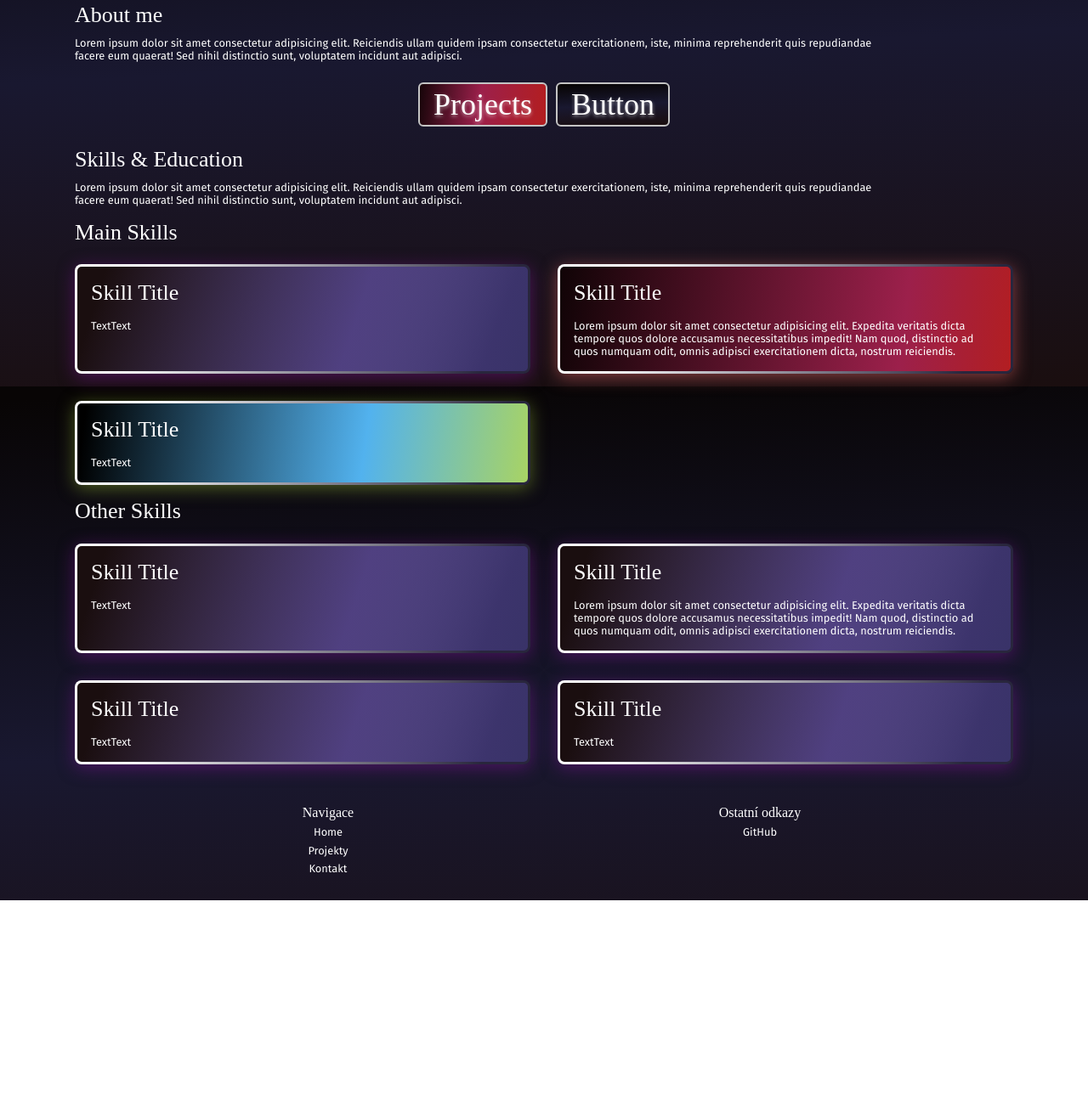
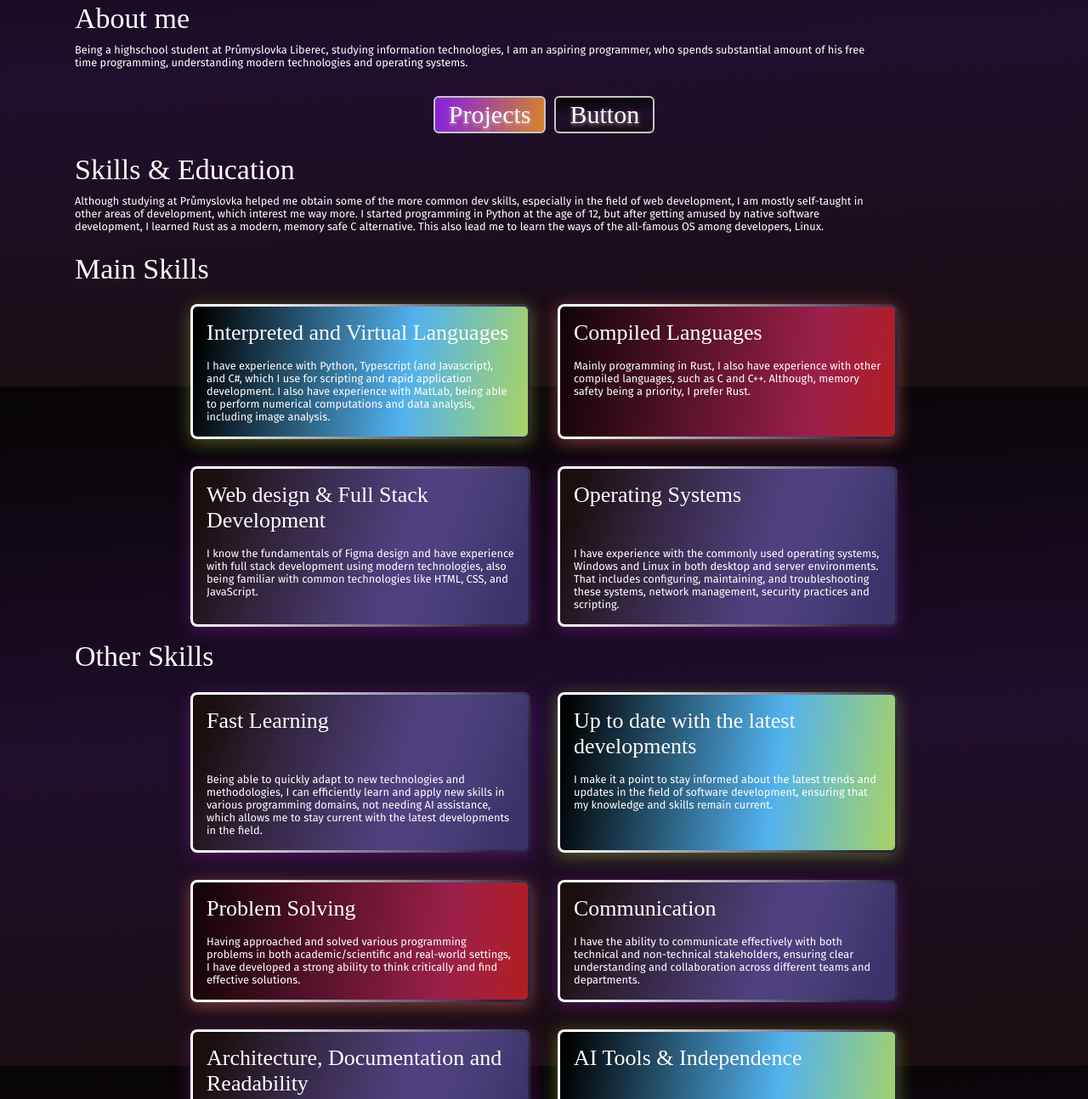
Before and after one commit to pslib-cz/2025-p2a-web-volny-projekt-jan-wiener, a website built with Vite: page index.html in a window 1280 px wide. Shown: the part 345-1639 px from the top of the page at 85% size. Before the commit the page ends 1405 px from the top, so only its background shows below. Built offline with nearby package versions, Linux system fonts and the light colour scheme; a web font is replaced by a local one.

Commit message:
Content additions

```diff
--- a/index.html
+++ b/index.html
@@ -66,13 +66,11 @@
 
 
         <div class="content-section">
-            <p class="text text--heading">About me</p>
-            <p>Lorem ipsum dolor sit amet consectetur adipisicing elit. Reiciendis ullam quidem ipsam consectetur
-                exercitationem, iste, minima reprehenderit quis repudiandae facere eum quaerat! Sed nihil distinctio
-                sunt, voluptatem incidunt aut adipisci.</p>
+            <p class="text text--heading enlarge">About me</p>
+            <p>Being a highschool student at Průmyslovka Liberec, studying information technologies, I am an aspiring programmer, who spends substantial amount of his free time programming, understanding modern technologies and operating systems.</p>
         </div>
         <div class="content-actions">
-            <a href="./projects.html" class="button button--primary">
+            <a href="./projects.html" class="button button--orange">
                 <p class="text text--heading">Projects</p>
             </a>
             <a href="#" class="button button--secondary">
@@ -81,75 +79,95 @@
         </div>
 
         <div class="content-section">
-            <p class="text text--heading">Skills & Education</p>
-            <p>Lorem ipsum dolor sit amet consectetur adipisicing elit. Reiciendis ullam quidem ipsam consectetur
-                exercitationem, iste, minima reprehenderit quis repudiandae facere eum quaerat! Sed nihil distinctio
-                sunt, voluptatem incidunt aut adipisci.</p>
+            <p class="text text--heading enlarge">Skills & Education</p>
+            <p>Although studying at Průmyslovka helped me obtain some of the more common dev skills, especially in the field of web development, I am mostly self-taught in other areas of development, which interest me way more. I started programming in Python at the age of 12, but after getting amused by native software development, I learned Rust as a modern, memory safe C alternative. This also lead me to learn the ways of the all-famous OS among developers, Linux.</p>
         </div>
 
 
         <p class="text text--heading skills__title enlarge">Main Skills</p>
         <div class="skills">
-            <div class="skills__item skills__item--neutral">
-                <p class="text text--heading">Skill Title</p>
-                <p>TextText</p>
+            <div class="skills__item skills__item--info">
+                <p class="text text--heading">Interpreted and Virtual Languages</p>
+                <p>I have experience with Python, Typescript (and Javascript), and C#, which I use for scripting and rapid application development. I also have experience with MatLab, being able to perform numerical computations and data analysis, including image analysis.</p>
             </div>
             <div class="skills__item skills__item--accent">
-                <p class="text text--heading">Skill Title</p>
-                <p>Lorem ipsum dolor sit amet consectetur adipisicing elit. Expedita veritatis dicta tempore quos dolore
-                    accusamus necessitatibus impedit! Nam quod, distinctio ad quos numquam odit, omnis adipisci
-                    exercitationem dicta, nostrum reiciendis.</p>
+                <p class="text text--heading">Compiled Languages</p>
+                <p>Mainly programming in Rust, I also have experience with other compiled languages, such as C and C++. Although, memory safety being a priority, I prefer Rust.</p>
             </div>
-            <div class="skills__item skills__item--info">
-                <p class="text text--heading">Skill Title</p>
-                <p>TextText</p>
+            <div class="skills__item skills__item--neutral">
+                <p class="text text--heading">Web design & Full Stack Development</p>
+                <p>I know the fundamentals of Figma design and have experience with full stack development using modern technologies, also being familiar with common technologies like HTML, CSS, and JavaScript.</p>
+            </div>
+            <div class="skills__item skills__item--neutral">
+                <p class="text text--heading">Operating Systems</p>
+                <p>I have experience with the commonly used operating systems, Windows and Linux in both desktop and server environments. That includes configuring, maintaining, and troubleshooting these systems, network management, security practices and scripting.</p>
             </div>
         </div>
 
         <p class="text text--heading skills__title enlarge">Other Skills</p>
         <div class="skills">
             <div class="skills__item skills__item--neutral">
-                <p class="text text--heading">Skill Title</p>
-                <p>TextText</p>
+                <p class="text text--heading">Fast Learning</p>
+                <p>Being able to quickly adapt to new technologies and methodologies, I can efficiently learn and apply new skills in various programming domains, not needing AI assistance, which allows me to stay current with the latest developments in the field.</p>
+            </div>
+            <div class="skills__item skills__item--info">
+                <p class="text text--heading">Up to date with the latest developments</p>
+                <p>I make it a point to stay informed about the latest trends and updates in the field of software development, ensuring that my knowledge and skills remain current.</p>
+            </div>
+            <div class="skills__item skills__item--accent">
+                <p class="text text--heading">Problem Solving</p>
+                <p>Having approached and solved various programming problems in both academic/scientific and real-world settings, I have developed a strong ability to think critically and find effective solutions.</p>
+                <!-- <p>I possess strong problem-solving skills, enabling me to approach complex challenges with a logical and systematic mindset, ultimately leading to effective solutions.</p> -->
             </div>
             <div class="skills__item skills__item--neutral">
-                <p class="text text--heading">Skill Title</p>
-                <p>Lorem ipsum dolor sit amet consectetur adipisicing elit. Expedita veritatis dicta tempore quos dolore
-                    accusamus necessitatibus impedit! Nam quod, distinctio ad quos numquam odit, omnis adipisci
-                    exercitationem dicta, nostrum reiciendis.</p>
+                <p class="text text--heading">Communication</p>
+                <p>I have the ability to communicate effectively with both technical and non-technical stakeholders, ensuring clear understanding and collaboration across different teams and departments.</p>
             </div>
             <div class="skills__item skills__item--neutral">
-                <p class="text text--heading">Skill Title</p>
-                <p>TextText</p>
+                <p class="text text--heading">Architecture, Documentation and Readability</p>
+                <p>I have the ability to design and implement well-structured, maintainable code, along with creating comprehensive documentation that enhances readability and facilitates collaboration.</p>
             </div>
-            <div class="skills__item skills__item--neutral">
-                <p class="text text--heading">Skill Title</p>
-                <p>TextText</p>
+            <div class="skills__item skills__item--info">
+                <p class="text text--heading">AI Tools & Independence</p>
+                <p>Though proficient in using AI tools, I pride myself in using them as a supplement to my own skills and knowledge, rather than relying on them entirely, avoiding over-reliance to prevent boilerplate code and obscure problems.</p>
+                <!-- <p>I have the ability to design and implement well-structured, maintainable code, along with creating comprehensive documentation that enhances readability and facilitates collaboration.</p> -->
             </div>
         </div>
 
 
 
         <footer>
+            <div class="footer__grid">
                 <div class="site-footer__column">
-                <p class="text text--label">Navigace</p>
+                    <p class="text text--label">Navigation</p>
                     <a href="index.html">
                         <p>Home</p>
                     </a>
                     <a href="projects.html">
-                    <p>Projekty</p>
+                        <p>Projects</p>
                     </a>
                     <a href="contact.html">
-                    <p>Kontakt</p>
+                        <p>Contact me</p>
                     </a>
                 </div>
                 <div class="site-footer__column">
-                <p class="text text--label">Ostatní odkazy</p>
+                    <p class="text text--label">Other Links</p>
                     <a href="https://github.com" target="_blank">
                         <p>GitHub</p>
                     </a>
                 </div>
+
+                <div class="site-footer__column">
+                    <p class="text text--label">Contact</p>
+                    <p>jan.wiener@outlook.cz</p>
+
+                </div>
+
+            </div>
+            <p>© 2026 Jan Wiener. All rights reserved.</p>
+
         </footer>
+
 
 
 
--- a/src/swiper_script.js
+++ b/src/swiper_script.js
@@ -6,11 +6,11 @@ import 'swiper/css/bundle';
 
 
 const swiper = new Swiper('.swiper', {
-  slidesPerView: 2,
+  slidesPerView: 1,
   speed: 200,
   centeredSlides: true,
   loop: true,
-  effect: "flip",
+  effect: "slide",
   navigation: {
     nextEl: ".swiper-button-next",
     prevEl: ".swiper-button-prev"
--- a/styles/base.css
+++ b/styles/base.css
@@ -1,6 +1,6 @@
 :root {
     --TextGradient: radial-gradient(116.06% 44.1% at 51.14% 71.81%, #FFF 0%, #B0B0B0 100%);
-    --Gradient-Background: linear-gradient(177deg, #080505 2.07%, #191830 51.24%, #1A0E0F 100%);
+    --Gradient-Background: linear-gradient(177deg, #080505 2.07%, #200e2e 51.24%, #1A0E0F 100%);
     --Text: #FFF;
     --AccentGradient: linear-gradient(97deg, #040100 -6.67%, #9C204B 47.61%, #B41E1E 101.88%);
     --PurpeOrangeFlip: linear-gradient(281deg, #D6832B 0.49%, #8927D4 91.63%);
@@ -11,6 +11,7 @@
     --Signature: radial-gradient(116.06% 44.1% at 51.14% 71.81%, #FF5100 0%, #7B0909 100%);
     --AccentGradientAlt: linear-gradient(97deg, #040100 -6.67%, #9C204B 75.75%, #B41E1E 101.88%);
     --PurpleOrange: linear-gradient(281deg, #D6832B 0.49%, #8927D4 91.63%);
+    --Gradient-Background2: #170B1A;
 }
 
 .text {
--- a/styles/components.css
+++ b/styles/components.css
@@ -26,6 +26,10 @@
 
 .button--secondary {
     background: var(--Gradient-Background, linear-gradient(177deg, #080505 2.07%, #191830 51.24%, #1A0E0F 100%));
+}
+
+.button--orange {
+    background: var(--PurpleOrange, linear-gradient(177deg, #080505 2.07%, #191830 51.24%, #1A0E0F 100%));
 }
 
 .button .text--heading {
@@ -203,6 +207,8 @@
 }
 
 .contact-form {
+
+
     display: flex;
     flex-direction: column;
     gap: 16px;
@@ -224,6 +230,22 @@
     gap: 8px;
     flex-grow: 1;
 }
+
+.contact-form__field input,
+.contact-form__field textarea {
+    resize: vertical;
+    padding: 8px;
+    border-radius: 16px;
+    /* background: rgba(255, 255, 255, 0.15); */
+    border: 2px solid transparent;
+    background:
+        linear-gradient(rgba(255, 255, 255) 0 0) padding-box,
+        var(--PurpleOrange) border-box;
+
+    /* color: #FFF; */
+}
+
+
 
 .swiper {
     width: calc(100%);
@@ -257,7 +279,7 @@
         justify-content: center;
         width: 100%;
         display: grid;
-        grid-template-columns: 1fr 1fr;
+        grid-template-columns: repeat(auto-fit, minmax(200px, 400px));
         grid-auto-rows: auto auto;
         gap: 2rem;
     }
@@ -288,6 +310,6 @@
     }
 
     .button .text--heading {
-        font-size: 36px;
+        font-size: 30px;
     }
 }
--- a/styles/layout.css
+++ b/styles/layout.css
@@ -59,6 +59,7 @@
     gap: 10px;
     align-self: stretch;
     text-align: start;
+    margin-bottom: 0.5rem;
 }
 
 .content-actions {
@@ -90,14 +91,22 @@
     text-align: center;
 }
 
-footer {
+.footer__grid {
     margin-top: 2rem;
     width: 100%;
     gap: 1rem;
     max-width: 1000px;
     display: grid;
-    grid-template-columns: repeat(auto-fit, minmax(200px, 1fr));
+    grid-template-columns: repeat(auto-fit, minmax(140px, 1fr));
     padding-bottom: 1.4rem;
+}
+
+footer {
+    align-self: stretch;
+    display: flex;
+    justify-content: center;
+    align-items: center;
+    flex-direction: column;
 }
 
 .site-footer__column {
@@ -126,10 +135,21 @@ footer {
     }
 
     .text--display {
+        font-size: 50px;
+    }
+
+    .text--display.enlarge{
         font-size: 70px;
     }
+
 
     .text--heading {
         font-size: 26px;
     }
+
+    .text--heading.enlarge {
+        font-size: 34px;
+    }
+
+
 }
```
Also changed, not shown: contact.html (+28 -9 lines), projects.html (+17 -8 lines). Lines whose indentation alone changed are shown as unchanged.
